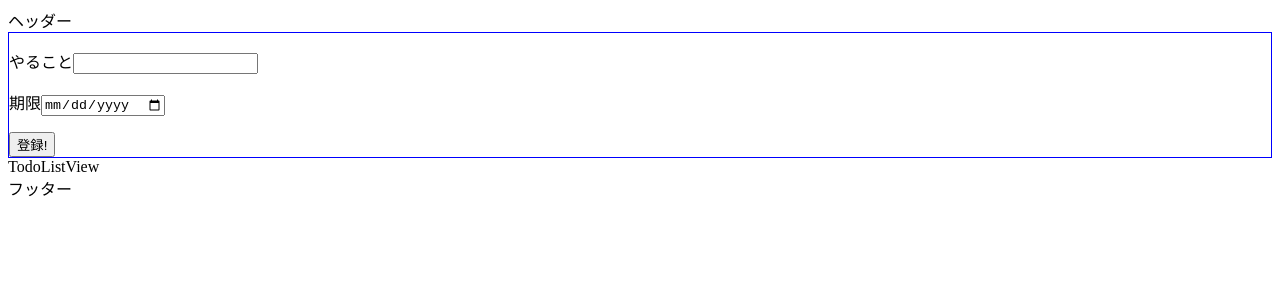
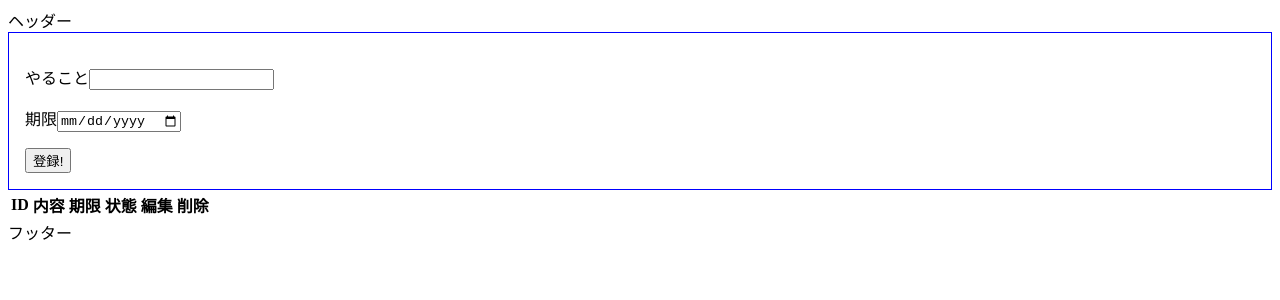
Before and after one commit to kingkazuma7/sousou-dev, a Nuxt app: page / in a window 1280 px wide. Shown: the top 300 px of the page. Built offline with nearby package versions, Linux system fonts and the light colour scheme.

Commit message:
登録でエラーメッセージまで - 残タスク:TodoInputとViewが連携していない

```diff
--- a/components/TodoInput/TodoInput.vue
+++ b/components/TodoInput/TodoInput.vue
@@ -4,12 +4,21 @@ import { statuses } from "../../src/const/status";
 
 const input = ref("");
 const inputDate = ref("");
+const isErrMsg = ref(false); // エラーメッセージ用のフラグ
 
 const onSubmitForm = (e) => {
   e.preventDefault();
-  console.log(input.value);
-  const items = JSON.parse(localStorage.getItem("items")) || []; // データをobjに変換して取得
-  debugger
+
+  // 入力チェック
+  if (input.value.trim() === "" || inputDate.value === "") {
+    isErrMsg.value = true;  // エラーメッセージを表示
+    return;
+  }
+
+  // エラーがなければ、エラーメッセージを非表示に
+  isErrMsg.value = false;
+
+  const items = JSON.parse(localStorage.getItem("items")) || [];
 
   const newItem = {
     id: items.length,
@@ -27,6 +36,11 @@ const onSubmitForm = (e) => {
 
 <template>
   <div class="TodoInput">
+    <!-- エラーメッセージ -->
+    <p v-if="isErrMsg" class="error-message">
+      タスク・期限を両方入力してください
+    </p>
+
     <form @submit="onSubmitForm">
       <p><label for="">やること</label><input type="text" v-model="input"></p>
       <p><label for="">期限</label><input type="date" v-model="inputDate"></p>
@@ -35,8 +49,16 @@ const onSubmitForm = (e) => {
   </div>
 </template>
 
-<style>
+<style scoped>
 .TodoInput {
   border: 1px solid blue;
+  padding: 1rem;  /* 内側の余白を追加 */
+}
+
+/* エラーメッセージ用のスタイル */
+.error-message {
+  color: red;
+  font-weight: bold;  /* 太字 */
+  margin: 0.5rem 0;  /* 上下の余白 */
 }
 </style>
--- a/components/TodoListView/TodoListView.vue
+++ b/components/TodoListView/TodoListView.vue
@@ -1,9 +1,43 @@
 <script setup>
-import { ref } from  "vue";
+import { ref, onMounted } from 'vue'
+
+const items = ref([]);  // 最初は空の配列
+
+// ブラウザで動いているときだけ実行する
+onMounted(() => {
+  // 保存されたデータを取得してitemsに保存する
+  const savedData = JSON.parse(localStorage.getItem('items')) || [];
+  items.value = savedData; // 取得したデータをitems.valueに保存
+})
+
 </script>
 
 <template>
   <div>
-    TodoListView
+    <table>
+      <thead>
+        <tr>
+          <th>ID</th>
+          <th>内容</th>
+          <th>期限</th>
+          <th>状態</th>
+          <th>編集</th>
+          <th>削除</th>
+        </tr>
+      </thead>
+      <tbody>
+        <tr v-for="item in items" :key="item.id">
+          <td>{{ item.id }}</td>
+          <td>{{ item.content }}</td>
+          <td>{{ item.limit }}</td>
+          <td>{{ item.state.value }}</td>
+          <td><button>編集</button></td>
+          <td><button>削除</button></td>
+        </tr>
+      </tbody>
+    </table>
   </div>
 </template>
+
+<style scoped>
+</style>
```
